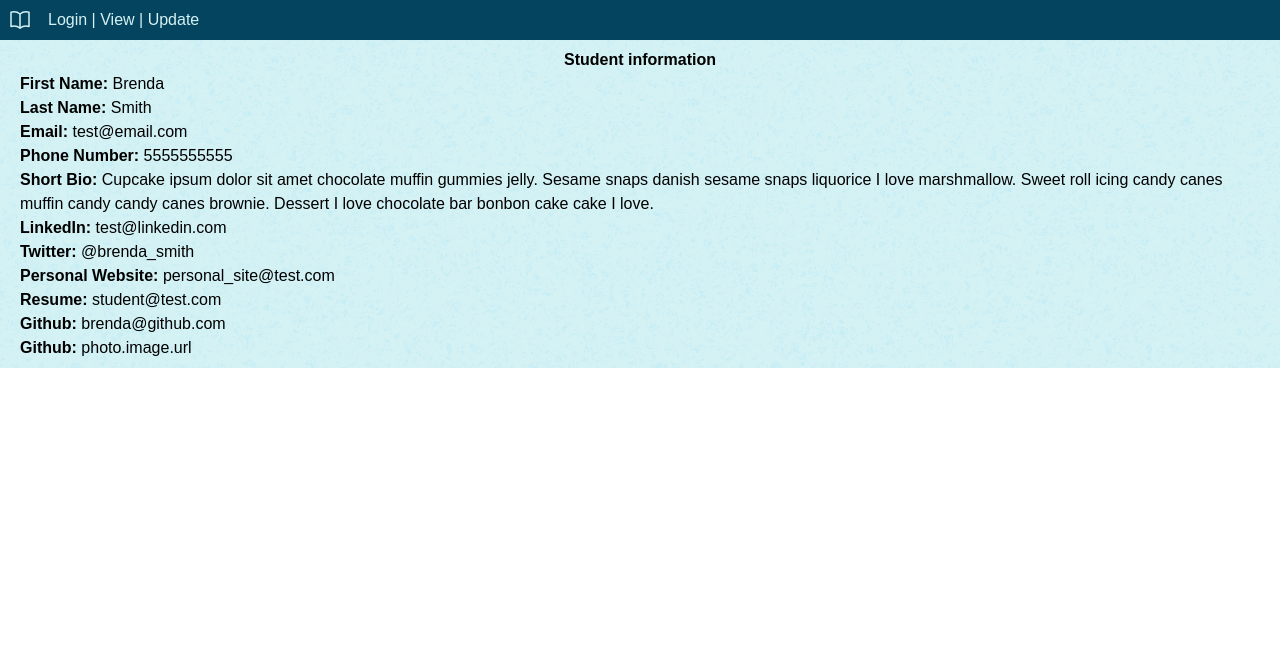
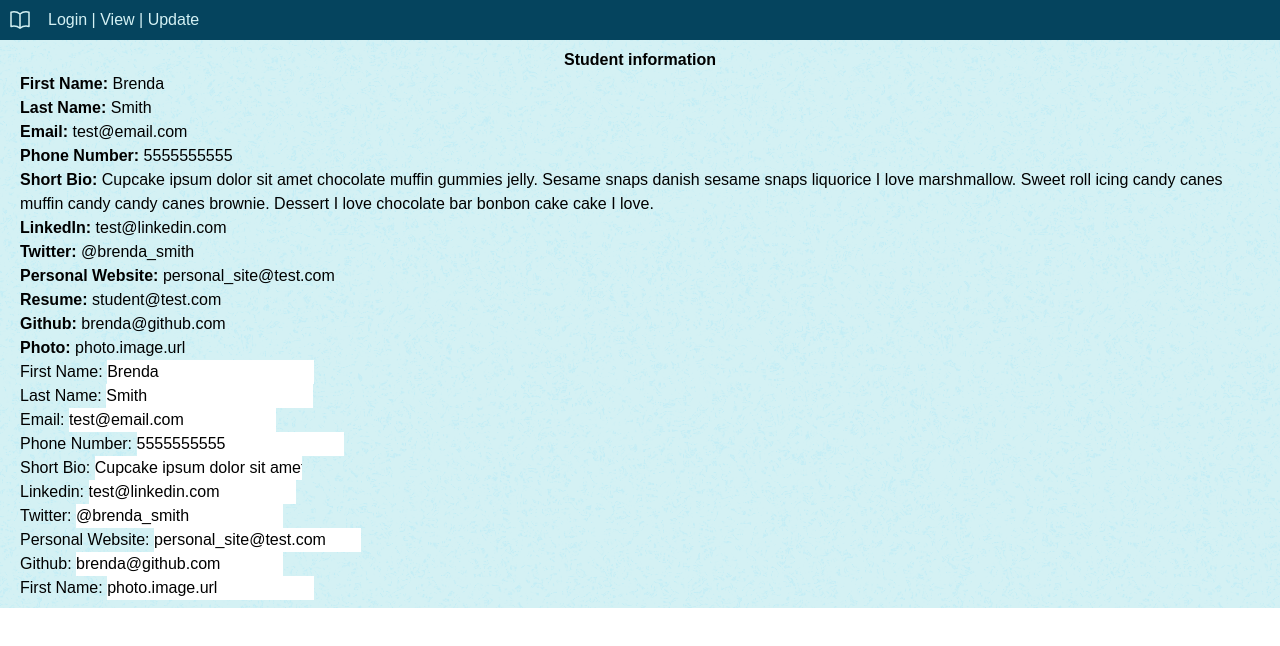
Before and after one commit to jmychalm13/student-portal, a React (Vite) app: page /student in a window 1280 px wide. Shown: the top 646 px of the page. Built offline with nearby package versions, Linux system fonts and the light colour scheme.

Commit message:
adds to student show an update form

```diff
--- a/src/Content.jsx
+++ b/src/Content.jsx
@@ -28,6 +28,7 @@ export function Content() {
     setIsStudentShowVisible(true);
     setCurrentStudent(student);
   };
+
   const handleClose = () => {
     console.log("handleClose");
     setIsStudentShowVisible(false);
--- a/src/StudentShow.jsx
+++ b/src/StudentShow.jsx
@@ -34,8 +34,40 @@ export function StudentShow(props) {
         <span className="font-bold">Github:</span> {props.student.github_url}
       </p>
       <p>
-        <span className="font-bold">Github:</span> {props.student.photo}
+        <span className="font-bold">Photo:</span> {props.student.photo}
       </p>
+      <form>
+        <div>
+          First Name: <input defaultValue={props.student.first_name} name="first_name" type="text" />
+        </div>
+        <div>
+          Last Name: <input defaultValue={props.student.last_name} name="last_name" type="text" />
+        </div>
+        <div>
+          Email: <input defaultValue={props.student.email} name="email" type="text" />
+        </div>
+        <div>
+          Phone Number: <input defaultValue={props.student.phone_number} name="phone_number" type="integer" />
+        </div>
+        <div>
+          Short Bio: <input defaultValue={props.student.short_bio} name="short_bio" type="text" />
+        </div>
+        <div>
+          Linkedin: <input defaultValue={props.student.linkedin_url} name="linkedin_url" type="text" />
+        </div>
+        <div>
+          Twitter: <input defaultValue={props.student.twitter_handle} name="twitter_handle" type="text" />
+        </div>
+        <div>
+          Personal Website: <input defaultValue={props.student.personal_url} name="personal_url" type="text" />
+        </div>
+        <div>
+          Github: <input defaultValue={props.student.github_url} name="github_url" type="text" />
+        </div>
+        <div>
+          First Name: <input defaultValue={props.student.photo} name="photo" type="text" />
+        </div>
+      </form>
     </div>
   );
 }
```
